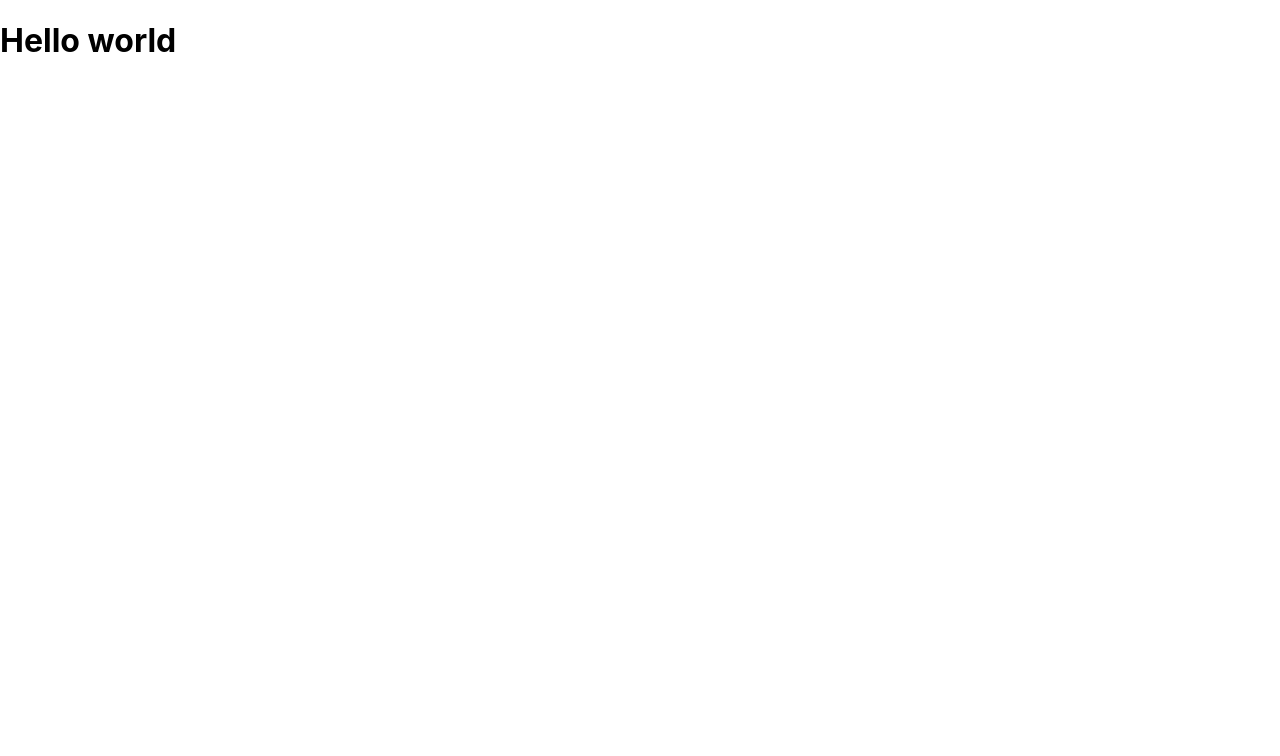
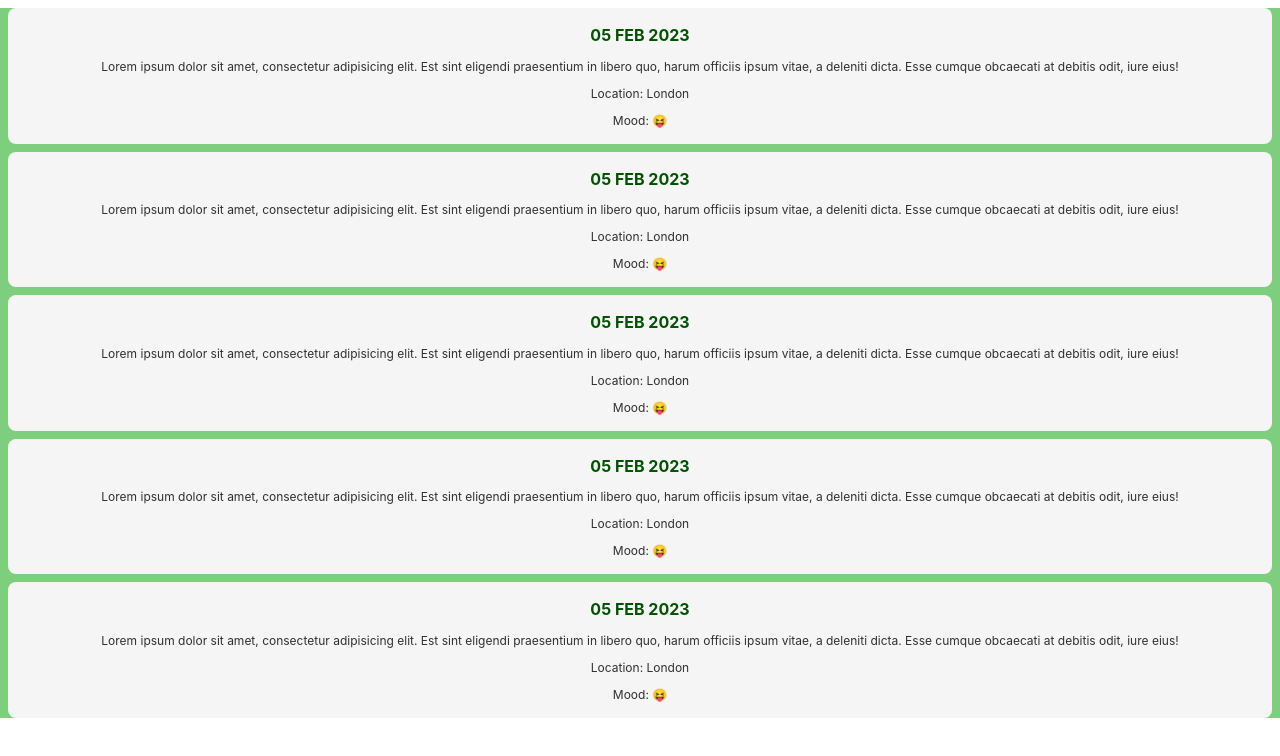
Before and after one commit to katherinepv/journal-full-stack, a React (Create React App) app in the folder journal-app/: page / in a window 1280 px wide. Shown: the top 756 px of the page. Built offline with nearby package versions, Linux system fonts and the light colour scheme.

Commit message:
mock timeline

```diff
--- a/journal-app/src/App.jsx
+++ b/journal-app/src/App.jsx
@@ -1,8 +1,9 @@
 import './App.scss';
+import TimeLine from './pages/TimeLine/TimeLine';
 
 const App = () => {
   return (
-    <h1>Hello world</h1>
+    <TimeLine/>
   );
 }
 
--- /dev/null
+++ b/journal-app/src/components/TimeLineEntry/TimeLineEntry.jsx
@@ -0,0 +1,12 @@
+import "./TimeLineEntry.scss";
+
+const TimeLineEntry = () => {
+    return <div className="entry">
+        <h2 className="entry__date">05 FEB 2023</h2>
+        <p className="entry__text">Lorem ipsum dolor sit amet, consectetur adipisicing elit. Est sint eligendi praesentium in libero quo, harum officiis ipsum vitae, a deleniti dicta. Esse cumque obcaecati at debitis odit, iure eius!</p>
+        <p className="entry__location">Location: London</p>
+        <p className="entry__mood">Mood: &#128541;</p>
+    </div>
+}
+
+export default TimeLineEntry;
--- /dev/null
+++ b/journal-app/src/components/TimeLineEntry/TimeLineEntry.scss
@@ -0,0 +1,20 @@
+.entry {
+    border-radius: 0.5rem;
+    margin: 0.5rem;
+    text-align: center;
+    background-color: whitesmoke;
+    padding: 0.25rem 0.375rem;
+
+    &__date {
+        font-size: 1rem;
+        color: rgb(2, 82, 2);
+    }
+
+    &__text,
+    &__location,
+    &__mood {
+        font-size: 0.75rem;
+        color: rgb(48, 48, 48);
+    }
+
+}
--- /dev/null
+++ b/journal-app/src/pages/TimeLine/TimeLine.jsx
@@ -0,0 +1,13 @@
+import TimeLineEntry from "../../components/TimeLineEntry/TimeLineEntry";
+import "./TimeLine.scss"
+
+const TimeLine = () => {
+    return <div className="timeline">
+        <TimeLineEntry/>
+        <TimeLineEntry/>
+        <TimeLineEntry/>
+        <TimeLineEntry/>
+        <TimeLineEntry/>
+    </div>
+}
+export default TimeLine;
--- /dev/null
+++ b/journal-app/src/pages/TimeLine/TimeLine.scss
@@ -0,0 +1,3 @@
+.timeline {
+    background-color: rgb(125, 206, 125)
+}
```
Also changed, not shown: journal-app/src/components/Layout/Layout.jsx (added), journal-app/src/components/Layout/Layout.scss (added), journal-app/src/pages/Quote/Quote.jsx (added), journal-app/src/pages/Quote/Quote.scss (added).
